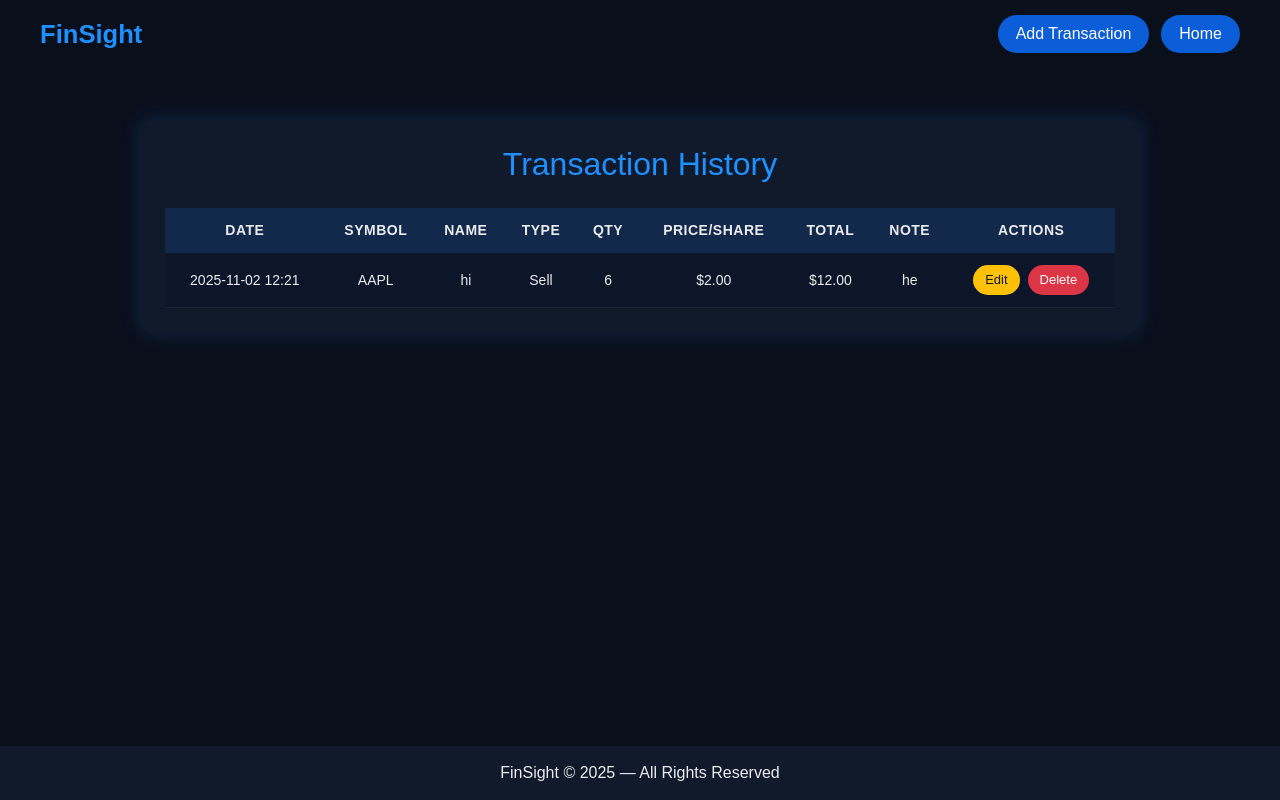
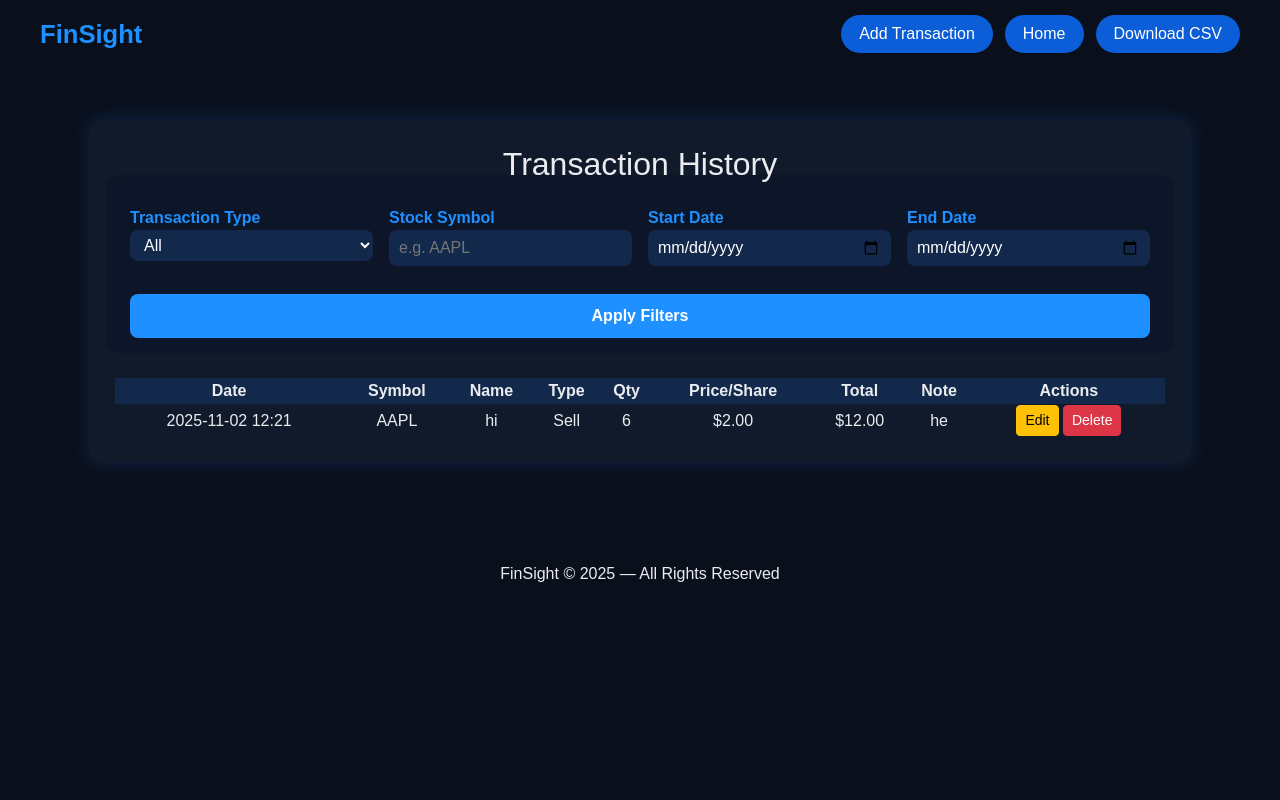
Before and after one commit to Ahmed-25173/FinSight, a Django app: page /transactions/view/ in a window 1280 px wide. Run offline with Django 5.2, Linux system fonts and the light colour scheme; a user stored in the database is signed in; data comes from the database, SQL or seed files in the repository; both versions use the stored data as it was after the commit.

Commit message:
Added csv, filter transactions, portfolio diversification chart

```diff
--- a/FinSight/models.py
+++ b/FinSight/models.py
@@ -1,7 +1,12 @@
 from django.db import models
 from django.contrib.auth.models import AbstractUser
 from django.conf import settings
-from django.utils import timezone
+from django.db.models import Sum
+from django.db.models.signals import post_save, post_delete
+from django.dispatch import receiver
+from django.db.models import JSONField
+
+from decimal import Decimal
 
 class MainUser(AbstractUser):
     email = models.EmailField(unique=True)
@@ -31,9 +36,28 @@ class Portfolio(models.Model):
     riskTolerance = models.CharField(max_length=10, choices=RISK_CHOICES, default='Medium')
     investmentGoal = models.CharField(max_length=100, default="Long-term growth")
     createdAt = models.DateTimeField(auto_now_add=True)
+    diversification = JSONField(default=dict, blank=True)
 
     def __str__(self):
         return f"{self.user.username}'s Portfolio"
+
+    def update_diversification(self):
+        """Compute portfolio stock allocation percentages."""
+        transactions = Transaction.objects.filter(portfolio=self)
+
+        stock_totals = {}
+        for t in transactions:
+            symbol = t.stockSymbol
+            qty = t.quantity if t.transactionType == "Buy" else -t.quantity
+            stock_totals[symbol] = stock_totals.get(symbol, 0) + qty
+
+        stock_totals = {k: v for k, v in stock_totals.items() if v > 0}
+        total_shares = sum(stock_totals.values())
+        if total_shares == 0:
+            self.diversification = {}
+        else:
+            self.diversification = {k: round((v / total_shares) * 100, 2) for k, v in stock_totals.items()}
+        self.save()
 
 
 class Transaction(models.Model):
@@ -68,3 +92,9 @@ class Transaction(models.Model):
             transactionType="Sell"
         ))
         return bought - sold
+
+
+@receiver(post_save, sender=Transaction)
+@receiver(post_delete, sender=Transaction)
+def update_portfolio_diversification(sender, instance, **kwargs):
+    instance.portfolio.update_diversification()
--- a/FinSight/templates/viewTransactions.html
+++ b/FinSight/templates/viewTransactions.html
@@ -40,27 +40,24 @@
             gap: 12px;
         }
 
-        .btn-custom {
+        .btn-custom, .btn-download {
             background-color: #0b5ed7;
             color: white;
-            border: none;
             border-radius: 20px;
+            padding: 7px 18px;
             font-weight: 500;
-            padding: 7px 18px;
-            cursor: pointer;
+            transition: .3s;
             text-decoration: none;
-            transition: transform 0.3s, box-shadow 0.3s;
         }
 
-        .btn-custom:hover {
+        .btn-custom:hover, .btn-download:hover {
             background-color: #3c83f6;
             transform: translateY(-2px);
-            box-shadow: 0 4px 10px rgba(30,144,255,0.4);
         }
 
         .container {
             width: 90%;
-            max-width: 1000px;
+            max-width: 1100px;
             margin: 120px auto 100px auto;
             background: #101a2b;
             padding: 25px;
@@ -68,106 +65,42 @@
             box-shadow: 0 0 20px rgba(30,144,255,0.2);
         }
 
-        h2 {
-            text-align: center;
-            color: #1e90ff;
+        .filter-box {
+            background: #0d1528;
+            padding: 15px;
+            border-radius: 10px;
             margin-bottom: 25px;
+            text-align: left;
         }
 
-        table {
-            width: 100%;
-            border-collapse: separate;
-            border-spacing: 0;
-            font-size: 14px;
+        label {
+            color: #1e90ff;
+            font-weight: 600;
         }
 
-        th, td {
-            padding: 12px 10px;
-            text-align: center;
+        input, select {
+            background: #13294b;
+            border: none;
+            color: white;
+            border-radius: 8px;
+            padding: 6px 10px;
+            width: 100%;
         }
 
-        thead th {
-            background-color: #13294b;
-            color: #eaecef;
-            font-weight: 600;
-            letter-spacing: 0.5px;
-            text-transform: uppercase;
+        .filter-btn {
+            background: #1e90ff;
+            border: none;
+            color: white;
+            border-radius: 8px;
+            padding: 10px 20px;
+            font-weight: bold;
+            width: 100%;
+            margin-top: 12px;
         }
 
-        tbody td {
-            background-color: #0d1528;
-            color: #eaecef;
-            border-bottom: 1px solid #1a2238;
-            transition: transform 0.2s, box-shadow 0.2s;
-        }
-
-        tbody tr:hover td {
-            transform: translateY(-2px);
-            box-shadow: 0 4px 12px rgba(30,144,255,0.3);
-        }
-
-        tbody tr:nth-child(even) td {
-            background-color: #101a2b;
-        }
-
-        td:last-child {
-            display: flex;
-            justify-content: center;
-            gap: 8px;
-        }
-
-        .btn-action {
-            padding: 5px 12px;
-            font-size: 13px;
-            border-radius: 15px;
-            font-weight: 500;
-            text-decoration: none;
-            transition: transform 0.2s;
-        }
-
-        .btn-edit {
-            background-color: #ffc107;
-            color: #101a2b;
-        }
-
-        .btn-edit:hover {
-            background-color: #ffcd39;
-        }
-
-        .btn-delete {
-            background-color: #dc3545;
-            color: white;
-        }
-
-        .btn-delete:hover {
-            background-color: #ff5b6b;
-        }
-
-        footer {
-            position: fixed;
-            bottom: 0;
-            left: 0;
-            width: 100%;
-            text-align: center;
-            padding: 15px;
-            background-color: #101a2b;
-            color: #eaecef;
-        }
-
-        @media (max-width: 768px) {
-            table {
-                font-size: 12px;
-            }
-
-            th, td {
-                padding: 8px;
-            }
-
-            .btn-action {
-                padding: 4px 8px;
-                font-size: 12px;
-            }
-        }
+        table { width: 100%; }
+        th { background-color: #13294b; }
+        tbody tr:nth-child(even) td { background-color: #101a2b; }
     </style>
 </head>
 <body>
@@ -177,12 +110,46 @@
     <div class="nav-links">
         <a href="{% url 'addTransaction' %}" class="btn-custom">Add Transaction</a>
         <a href="{% url 'home' %}" class="btn-custom">Home</a>
+        <a href="{% url 'downloadTransactionsCSV' %}?type={{ selected_type }}&symbol={{ symbol }}&start={{ start_date }}&end={{ end_date }}" class="btn-download">Download CSV</a>
     </div>
 </nav>
 
 <div class="container">
+
     <h2>Transaction History</h2>
 
+    <!-- FILTER FORM -->
+    <form method="get" class="filter-box row g-3">
+        <div class="col-md-3">
+            <label>Transaction Type</label>
+            <select name="type">
+                <option value="All" {% if selected_type == "All" %}selected{% endif %}>All</option>
+                <option value="Buy" {% if selected_type == "Buy" %}selected{% endif %}>Buy</option>
+                <option value="Sell" {% if selected_type == "Sell" %}selected{% endif %}>Sell</option>
+            </select>
+        </div>
+
+        <div class="col-md-3">
+            <label>Stock Symbol</label>
+            <input type="text" name="symbol" value="{{ symbol }}" placeholder="e.g. AAPL">
+        </div>
+
+        <div class="col-md-3">
+            <label>Start Date</label>
+            <input type="date" name="start" value="{{ start_date }}">
+        </div>
+
+        <div class="col-md-3">
+            <label>End Date</label>
+            <input type="date" name="end" value="{{ end_date }}">
+        </div>
+
+        <div class="col-md-12">
+            <button type="submit" class="filter-btn">Apply Filters</button>
+        </div>
+    </form>
+
+    <!-- TABLE -->
     <table>
         <thead>
             <tr>
@@ -197,6 +164,7 @@
                 <th>Actions</th>
             </tr>
         </thead>
+
         <tbody>
             {% for t in transactions %}
             <tr>
@@ -208,18 +176,18 @@
                 <td>${{ t.pricePerShare }}</td>
                 <td>${{ t.totalPrice }}</td>
                 <td>{{ t.note }}</td>
+
                 <td>
-                    <a href="{% url 'updateTransaction' t.id %}" class="btn-action btn-edit">Edit</a>
-                    <a href="{% url 'deleteTransaction' t.id %}" class="btn-action btn-delete">Delete</a>
+                    <a href="{% url 'updateTransaction' t.id %}" class="btn btn-warning btn-sm">Edit</a>
+                    <a href="{% url 'deleteTransaction' t.id %}" class="btn btn-danger btn-sm">Delete</a>
                 </td>
             </tr>
             {% empty %}
-            <tr>
-                <td colspan="9">No transactions available.</td>
-            </tr>
+            <tr><td colspan="9">No transactions found.</td></tr>
             {% endfor %}
         </tbody>
     </table>
+
 </div>
 
 <footer>
--- a/FinSight/urls.py
+++ b/FinSight/urls.py
@@ -19,4 +19,6 @@ urlpatterns = [
     path('transactions/view/', views.viewTransactions, name='viewTransactions'),
     path('transactions/update/<int:id>/', views.updateTransaction, name='updateTransaction'),
     path('transactions/delete/<int:id>/', views.deleteTransaction, name='deleteTransaction'),
+     path('transactions/download-csv/', views.downloadTransactionsCSV, name='downloadTransactionsCSV'),
+
 ]
--- a/FinSight/views.py
+++ b/FinSight/views.py
@@ -4,6 +4,8 @@ from django.contrib.auth import authenticate, login, logout
 from django.contrib.auth.decorators import login_required
 from .models import MainUser, Portfolio, Transaction
 from decimal import Decimal
+import csv
+from django.http import HttpResponse
 
 
 
@@ -122,10 +124,18 @@ def createPortfolio(request):
     return render(request, 'createPortfolio.html')
 
 
+
+
+
 @login_required
 def viewPortfolio(request):
     portfolio = get_object_or_404(Portfolio, user=request.user)
-    return render(request, 'viewPortfolio.html', {'portfolio': portfolio})
+    diversification = portfolio.diversification
+    return render(request, 'viewPortfolio.html', {
+        'portfolio': portfolio,
+        'diversification': diversification
+    })
+
 
 
 @login_required
@@ -221,12 +231,38 @@ def addTransaction(request):
 
 
 
-
 @login_required
 def viewTransactions(request):
     portfolio = get_object_or_404(Portfolio, user=request.user)
     transactions = Transaction.objects.filter(portfolio=portfolio).order_by('-date')
-    return render(request, 'viewTransactions.html', {'transactions': transactions})
+
+    transaction_type = request.GET.get('type')
+    stock_symbol = request.GET.get('symbol')
+    start_date = request.GET.get('start')
+    end_date = request.GET.get('end')
+
+    if transaction_type and transaction_type != "All":
+        transactions = transactions.filter(transactionType=transaction_type)
+
+    if stock_symbol:
+        transactions = transactions.filter(stockSymbol__icontains=stock_symbol)
+
+    if start_date:
+        transactions = transactions.filter(date__date__gte=start_date)
+
+    if end_date:
+        transactions = transactions.filter(date__date__lte=end_date)
+
+    context = {
+        'transactions': transactions,
+        'selected_type': transaction_type or "All",
+        'symbol': stock_symbol or "",
+        'start_date': start_date or "",
+        'end_date': end_date or "",
+    }
+
+    return render(request, 'viewTransactions.html', context)
+
 
 
 @login_required
@@ -254,3 +290,35 @@ def deleteTransaction(request, id):
         messages.success(request, "Transaction deleted successfully!")
         return redirect('viewTransactions')
     return render(request, 'deleteTransaction.html', {'transaction': transaction})
+
+
+
+
+
+@login_required
+def downloadTransactionsCSV(request):
+    portfolio = get_object_or_404(Portfolio, user=request.user)
+    transactions = Transaction.objects.filter(portfolio=portfolio).order_by('-date')
+
+    response = HttpResponse(content_type="text/csv")
+    response['Content-Disposition'] = 'attachment; filename="transaction_history.csv"'
+
+    writer = csv.writer(response)
+    writer.writerow([
+        "Date", "Stock Symbol", "Stock Name", "Transaction Type",
+        "Quantity", "Price Per Share", "Total Price", "Note"
+    ])
+
+    for t in transactions:
+        writer.writerow([
+            t.date.strftime("%Y-%m-%d %H:%M"),
+            t.stockSymbol,
+            t.stockName,
+            t.transactionType,
+            t.quantity,
+            float(t.pricePerShare),
+            float(t.totalPrice),
+            t.note or ""
+        ])
+
+    return response
```
Also changed, not shown: FinSight/templates/viewPortfolio.html (+79 -16 lines), finsight/settings.py (+33 -0 lines), FinSight/migrations/0005_portfolio_diversification.py (added), FinSight/migrations/0006_stockpricecache.py (added), FinSight/migrations/0007_alter_transaction_quantity.py (added), FinSight/migrations/0008_alter_transaction_quantity.py (added), FinSight/migrations/0009_remove_portfolio_initialinvestment.py (added), FinSight/migrations/0010_delete_stockpricecache_portfolio_initialinvestment.py (added), FinSight/stock_api.py (added), db.sqlite3, 1 other file.
